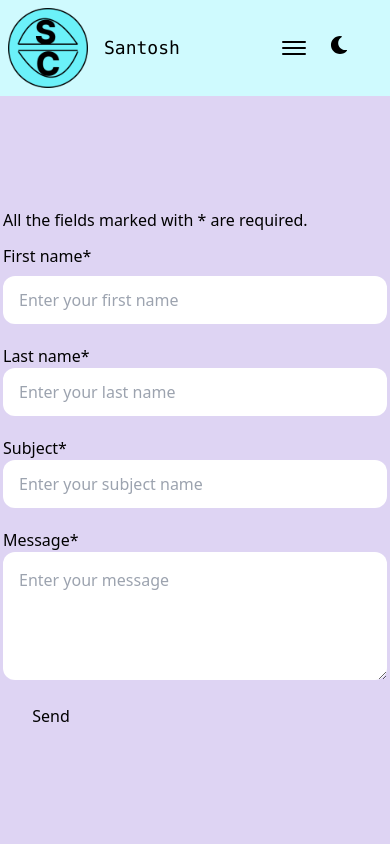
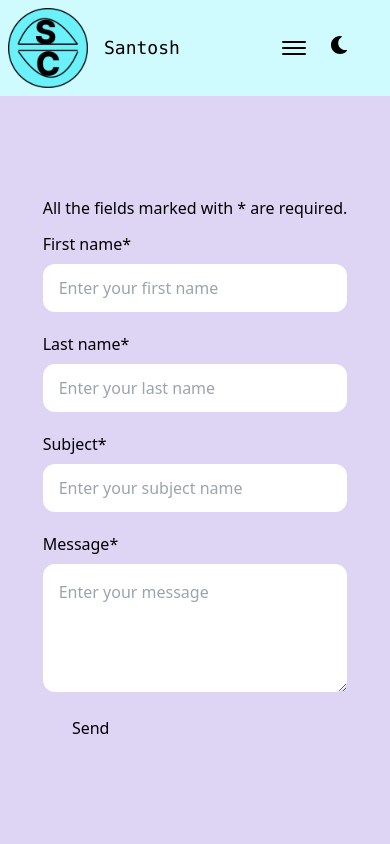
Before and after one commit to SantoshChapagai/My-Portfolio, a Next.js app: page /contact in a window 390 px wide. Shown: the top 844 px of the page. Built offline with nearby package versions, Linux system fonts and the light colour scheme.

Commit message:
add content to the portfolio

```diff
--- a/app/about/page.tsx
+++ b/app/about/page.tsx
@@ -41,7 +41,7 @@ const About = () => {
           </ul>
           </div>
         </Link>
-        <Link href="https://seamk.fi/" target="_blank" className='flex justify-around transition-all rounded-3xl group'>
+        <Link href="https://seamk.fi/" target="_blank" className='flex justify-center items-center transition-all rounded-3xl group'>
         <div className='mb-2 overflow-hidden aspect-w-16 aspect-h-10 rounded-xl'>
           <Image src="/seamk.png" alt="Seinäjoki" width={768} height={512} className="object-contain rounded-3xl h-72 w-72 transition-transform duration-700 transform group-hover:scale-110"/>
           </div>
@@ -60,9 +60,9 @@ const About = () => {
           </ul>
           </div>
         </Link>
-        <Link href="https://centria.fi/" target="_blank" className='flex justify-center transition-all rounded-3xl group'>
+        <Link href="https://centria.fi/" target="_blank" className='flex justify-center items-center transition-all rounded-3xl group'>
         <div className='mb-2 overflow-hidden aspect-w-16 aspect-h-10 rounded-xl'>
-          <Image src="/centria.png" alt="Centria" width={768} height={512} className="object-contain rounded-3xl h-72 w-72 transition-transform duration-700 transform group-hover:scale-110"/>
+          <Image src="/centria.png" alt="Centria" width={768} height={512} className="object-contain rounded-3xl h-72 w-72 transition-transform duration-700 transform group-hover:scale-110 p-4 mr-4"/>
           </div>
           <div>
           <h2 className='text-xl font-bold'>Master's in Business Administration, International Business</h2>
@@ -81,7 +81,7 @@ const About = () => {
         </Link>
         <Link href="https://www.bc.fi/" target="_blank" className='flex justify-center transition-all rounded-3xl group'>
         <div className='mb-2 overflow-hidden aspect-w-16 aspect-h-10 rounded-xl'>
-          <Image src="/BCH.png" alt="BCH" width={768} height={512} className="object-contain rounded-3xl h-72 w-72 transition-transform duration-700 transform group-hover:scale-110"/>
+          <Image src="/BCH.png" alt="BCH" width={768} height={512} className="object-contain rounded-3xl h-64 w-64 transition-transform duration-700 transform group-hover:scale-110 p-4 mr-4"/>
           </div>
         <div>
           <h2 className='text-xl font-bold'>Full-Stack Web Development</h2>
--- a/app/contact/page.tsx
+++ b/app/contact/page.tsx
@@ -7,20 +7,20 @@ const Contact = () => {
         <p>All the fields marked with * are required.</p>
         <form>
           <div className='flex flex-col mb-5 mt-3'>
-          <label className='mb-2' htmlFor="fname">First name*</label>
-          <input className='w-96 h-12 rounded-xl p-4' type="text" id="fname" placeholder='Enter your first name' required/>
+          <label htmlFor="fname">First name*</label>
+          <input className='lg:w-96 md:w-84 h-12 rounded-xl p-4 mt-2' type="text" id="fname" placeholder='Enter your first name' required/>
           </div>
           <div className='flex flex-col mb-5'>
           <label htmlFor="lname">Last name*</label>
-          <input className='w-96 h-12 rounded-xl p-4' type="text" id="lname" placeholder='Enter your last name' required/>
+          <input className='lg:w-96 md:w-84 h-12 rounded-xl p-4 mt-2' type="text" id="lname" placeholder='Enter your last name' required/>
           </div>
           <div className='flex flex-col mb-5'>
           <label htmlFor="subject">Subject*</label>
-          <input className='w-96 h-12 rounded-xl p-4' type="text" id="subject" placeholder='Enter your subject name' required/>
+          <input className='lg:w-96 md:w-84 h-12 rounded-xl p-4 mt-2' type="text" id="subject" placeholder='Enter your subject name' required/>
           </div>
           <div className='flex flex-col mb-5'>
           <label htmlFor="messgae">Message*</label>
-          <textarea className='w-96 h-32 rounded-xl p-4' id="message" placeholder='Enter your message'/>
+          <textarea className='lg:w-96 md:w-84 h-32 rounded-xl p-4 mt-2' id="message" placeholder='Enter your message'/>
           </div>
           <div className='flex justify-center items-center w-24 h-8 rounded-xl'>
            <button type='submit'>Send</button>
--- a/app/projects/page.tsx
+++ b/app/projects/page.tsx
@@ -1,5 +1,9 @@
+"use client"
 import TypographyH3 from '@/components/typography/h3'
 import React from 'react'
+import Video from "next-video"
+
+
 
 const Projects = () => {
   return (
@@ -23,6 +27,10 @@ const Projects = () => {
         <div>
           <TypographyH3>ToDo</TypographyH3>
           <p>Built with Node, EJS, MongoDb, and CSS. It is the simple app where the current date is displayed on the top and user can add the todo ietm on the list. User can also mark the completed task clicking the checkbox.</p>
+          <div className='rounded-3xl w-96'>
+          <Video src="/videos/keeper.mp4" autoplay className="w-72 object-contain rounded-full"/>
+          </div>
+
         </div>
       </div>
     </div>
--- a/package.json
+++ b/package.json
@@ -12,9 +12,11 @@
     "next": "14.0.4",
     "next-navigation": "^1.0.6",
     "next-themes": "^0.2.1",
+    "next-video": "^0.11.2",
     "react": "^18",
     "react-dom": "^18",
-    "react-icons": "^4.12.0"
+    "react-icons": "^4.12.0",
+    "react-player": "^2.14.1"
   },
   "devDependencies": {
     "@types/node": "^20",
--- a/tsconfig.json
+++ b/tsconfig.json
@@ -22,6 +22,6 @@
       "@/*": ["./*"]
     }
   },
-  "include": ["next-env.d.ts", "**/*.ts", "**/*.tsx", ".next/types/**/*.ts"],
+  "include": ["next-env.d.ts","video.d.ts", "**/*.ts", "**/*.tsx", ".next/types/**/*.ts"],
   "exclude": ["node_modules"]
 }
```
Also changed, not shown: 1 other file (tests, documents, lock files or other folders).
